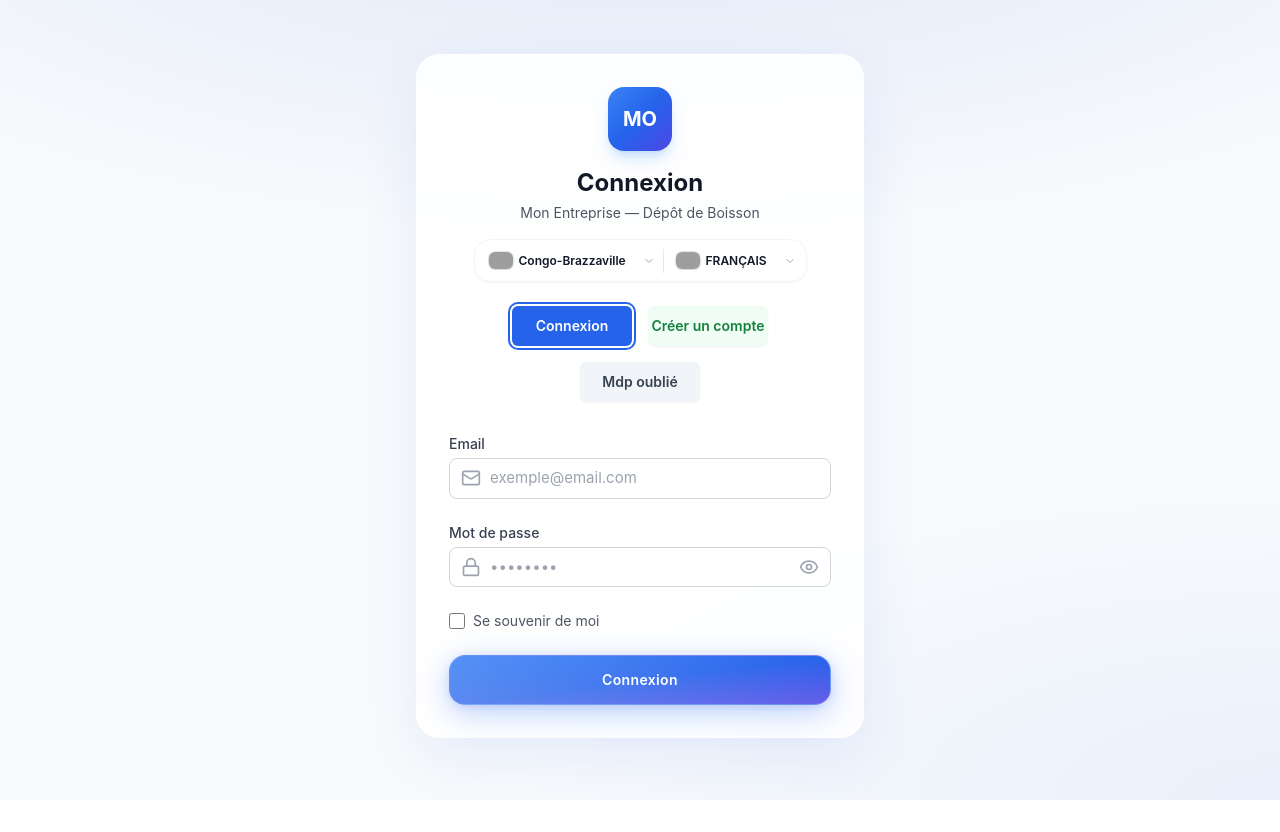
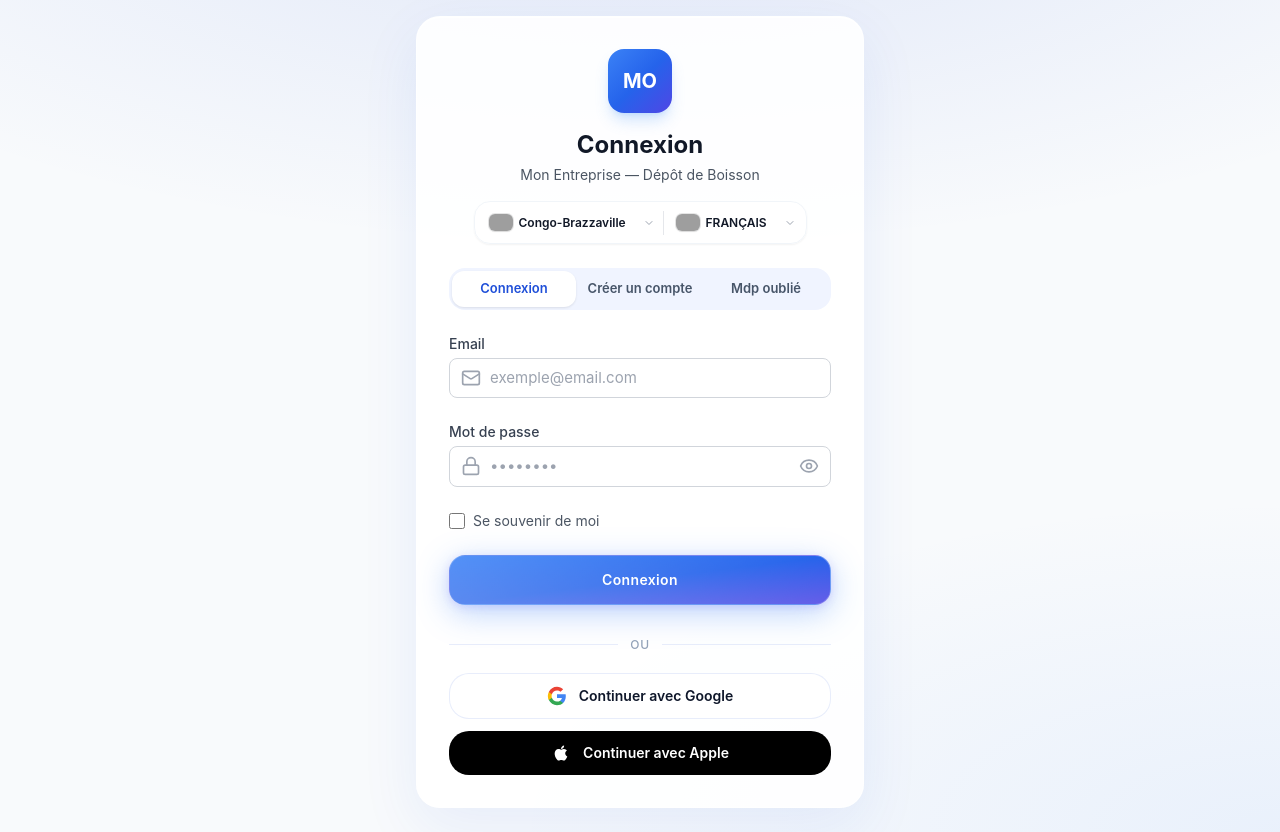
Before and after one commit to REGFFEX/CasierDor2026, a React (Vite) app: page /#/login in a window 1280 px wide. Before the commit the page ends 800 px from the top, so only its background shows below. Built offline with nearby package versions, Linux system fonts and the light colour scheme; grey boxes are pictures that could not be loaded.

Commit message:
Implement iOS-style UI enhancements, improved navigation, and social auth buttons
Co-authored-by: base44-builder[bot] <245833847+base44-builder[bot]@users.noreply.github.com>

```diff
--- a/components/auth/AuthShell.tsx
+++ b/components/auth/AuthShell.tsx
@@ -39,35 +39,23 @@ const AuthShell: React.FC<AuthShellProps> = ({
             </div>
           </div>
 
-          {/* Navigation des actions d'authentification */}
-          <nav className="flex flex-wrap justify-center gap-4 mb-8">
+          {/* Navigation des actions d'authentification — iOS segmented control */}
+          <nav className="ds-segmented mb-6">
             <Link
               to="/login"
-              style={{ width: '120px', height: '40px', borderRadius: '6px' }}
-              className={`flex items-center justify-center text-sm font-semibold transition-colors duration-200 shadow-sm
-                ${location.pathname === '/login'
-                  ? 'bg-blue-600 text-white shadow-blue-500/30 ring-2 ring-blue-600 ring-offset-2 dark:ring-offset-slate-800'
-                  : 'bg-blue-50 text-blue-700 hover:bg-blue-100 dark:bg-blue-900/30 dark:text-blue-400 dark:hover:bg-blue-900/50'}`}
+              className={`ds-segmented-item ${location.pathname === '/login' ? 'active' : ''}`}
             >
               {t('auth.login')}
             </Link>
             <Link
               to="/register"
-              style={{ width: '120px', height: '40px', borderRadius: '6px' }}
-              className={`flex items-center justify-center text-sm font-semibold transition-colors duration-200 shadow-sm
-                ${location.pathname === '/register'
-                  ? 'bg-green-600 text-white shadow-green-500/30 ring-2 ring-green-600 ring-offset-2 dark:ring-offset-slate-800'
-                  : 'bg-green-50 text-green-700 hover:bg-green-100 dark:bg-green-900/30 dark:text-green-400 dark:hover:bg-green-900/50'}`}
+              className={`ds-segmented-item ${location.pathname === '/register' ? 'active' : ''}`}
             >
               {t('auth.register')}
             </Link>
             <Link
               to="/forgot-password"
-              style={{ width: '120px', height: '40px', borderRadius: '6px' }}
-              className={`flex items-center justify-center text-sm font-semibold transition-colors duration-200 shadow-sm
-                ${location.pathname === '/forgot-password'
-                  ? 'bg-gray-600 text-white shadow-gray-500/30 ring-2 ring-gray-600 ring-offset-2 dark:ring-offset-slate-800'
-                  : 'bg-gray-100 text-gray-700 hover:bg-gray-200 dark:bg-slate-700 dark:text-gray-300 dark:hover:bg-slate-600'}`}
+              className={`ds-segmented-item ${location.pathname === '/forgot-password' ? 'active' : ''}`}
             >
               {t('auth.forgotPasswordShort')}
             </Link>
--- /dev/null
+++ b/components/auth/SocialAuthButtons.tsx
@@ -0,0 +1,60 @@
+import React from 'react';
+
+/**
+ * Social authentication buttons (Google + Apple)
+ * iOS-style design with glass effect
+ */
+const SocialAuthButtons: React.FC = () => {
+  const handleGoogleLogin = () => {
+    // TODO: Wire to Supabase OAuth when VITE_SUPABASE_URL is configured
+    // For now, local-only mode: sign in directly
+    console.log('[Auth] Google sign-in requested (local mode)');
+    alert('Connexion Google — Mode local actif. L\'application fonctionne sans connexion.');
+  };
+
+  const handleAppleLogin = () => {
+    // TODO: Wire to Supabase OAuth when VITE_SUPABASE_URL is configured
+    console.log('[Auth] Apple sign-in requested (local mode)');
+    alert('Connexion Apple — Mode local actif. L\'application fonctionne sans connexion.');
+  };
+
+  return (
+    <div className="space-y-3">
+      {/* Divider */}
+      <div className="flex items-center gap-3 py-2">
+        <div className="flex-1 h-px bg-[var(--c-border)]" />
+        <span className="text-xs font-medium text-[var(--c-text-3)] uppercase tracking-wider">ou</span>
+        <div className="flex-1 h-px bg-[var(--c-border)]" />
+      </div>
+
+      {/* Google */}
+      <button
+        type="button"
+        onClick={handleGoogleLogin}
+        className="w-full flex items-center justify-center gap-3 px-4 py-3 rounded-[var(--r-lg)] bg-white dark:bg-slate-800 border border-[var(--c-border)] text-[var(--c-text)] font-semibold text-sm transition-all active:scale-[0.97] hover:shadow-md"
+      >
+        <svg className="w-5 h-5" viewBox="0 0 24 24">
+          <path fill="#4285F4" d="M22.56 12.25c0-.78-.07-1.53-.2-2.25H12v4.26h5.92c-.26 1.37-1.04 2.53-2.21 3.31v2.77h3.57c2.08-1.92 3.28-4.74 3.28-8.09z" />
+          <path fill="#34A853" d="M12 23c2.97 0 5.46-.98 7.28-2.66l-3.57-2.77c-.98.66-2.23 1.06-3.71 1.06-2.86 0-5.29-1.93-6.16-4.53H2.18v2.84C3.99 20.53 7.7 23 12 23z" />
+          <path fill="#FBBC05" d="M5.84 14.09c-.22-.66-.35-1.36-.35-2.09s.13-1.43.35-2.09V7.07H2.18C1.43 8.55 1 10.22 1 12s.43 3.45 1.18 4.93l2.85-2.22.81-.62z" />
+          <path fill="#EA4335" d="M12 5.38c1.62 0 3.06.56 4.21 1.64l3.15-3.15C17.45 2.09 14.97 1 12 1 7.7 1 3.99 3.47 2.18 7.07l3.66 2.84c.87-2.6 3.3-4.53 6.16-4.53z" />
+        </svg>
+        <span>Continuer avec Google</span>
+      </button>
+
+      {/* Apple */}
+      <button
+        type="button"
+        onClick={handleAppleLogin}
+        className="w-full flex items-center justify-center gap-3 px-4 py-3 rounded-[var(--r-lg)] bg-black dark:bg-white text-white dark:text-black font-semibold text-sm transition-all active:scale-[0.97] hover:shadow-md"
+      >
+        <svg className="w-5 h-5" viewBox="0 0 24 24" fill="currentColor">
+          <path d="M17.05 20.28c-.98.95-2.05.8-3.08.35-1.09-.46-2.09-.48-3.24 0-1.44.62-2.2.44-3.06-.35C2.79 15.25 3.51 7.59 9.05 7.31c1.35.07 2.29.74 3.08.8 1.18-.24 2.31-.93 3.57-.84 1.51.12 2.65.72 3.4 1.8-3.12 1.87-2.38 5.98.48 7.13-.57 1.5-1.31 2.99-2.54 4.09l.01-.01zM12.03 7.25c-.15-2.23 1.66-4.07 3.74-4.25.29 2.58-2.34 4.5-3.74 4.25z" />
+        </svg>
+        <span>Continuer avec Apple</span>
+      </button>
+    </div>
+  );
+};
+
+export default SocialAuthButtons;
--- a/pages/HistoryPage.tsx
+++ b/pages/HistoryPage.tsx
@@ -236,7 +236,7 @@ const HistoryPage: React.FC = () => {
               </button>
             ))}
           </div>
-          <div className="relative min-w-[250px]">
+          <div className="relative w-full sm:min-w-[250px]">
             <Search className="absolute left-3 top-1/2 -translate-y-1/2 text-gray-400 w-4 h-4" />
             <input
               type="text"
--- a/pages/LoginPage.tsx
+++ b/pages/LoginPage.tsx
@@ -8,6 +8,7 @@ import { getStoreData, setStoreData, STORAGE_KEYS, DEFAULT_SETTINGS } from '../s
 import { checkLockout } from '../utils/securityUtils';
 import AuthShell from '../components/auth/AuthShell';
 import AuthCrystalButton from '../components/auth/AuthCrystalButton';
+import SocialAuthButtons from '../components/auth/SocialAuthButtons';
 import { resolveCompanyProfile, getBusinessTypeLabel } from '../utils/companyProfile';
 import { isStorageConfigured } from '../utils/storageDirectory';
 
@@ -179,6 +180,10 @@ const LoginPage: React.FC = () => {
             </AuthCrystalButton>
           </form>
 
+          <div className="mt-6">
+            <SocialAuthButtons />
+          </div>
+
           {settings.enableTestAccounts && (
             <div className="mt-6 p-4 bg-gray-50 dark:bg-slate-700 rounded-lg">
               <p className="text-xs text-gray-600 dark:text-gray-400 mb-2">{t('auth.testAccountsTitle')}</p>
--- a/styles/design-system.css
+++ b/styles/design-system.css
@@ -121,6 +121,8 @@
 html {
   -webkit-text-size-adjust: 100%;
   text-size-adjust: 100%;
+  overflow-x: hidden;
+  max-width: 100vw;
 }
 
 body {
@@ -132,6 +134,8 @@ body {
   -webkit-tap-highlight-color: transparent;
   -webkit-font-smoothing: antialiased;
   overscroll-behavior: none;
+  overflow-x: hidden;
+  max-width: 100vw;
 }
 
 /* ═══════════════════════════════════════════════
@@ -155,26 +159,77 @@ body {
    CARTES CRYSTAL
 ═══════════════════════════════════════════════ */
 .ds-card {
-  background: var(--c-surface);
+  background: linear-gradient(
+    135deg,
+    var(--c-surface) 0%,
+    color-mix(in srgb, var(--c-surface) 95%, var(--c-surface-2)) 100%
+  );
   border: 1px solid var(--c-border);
   border-radius: var(--r-xl);
-  box-shadow: var(--shadow-inset-top), var(--shadow-sm);
+  box-shadow:
+    inset 1px 1px 0 rgba(255, 255, 255, 0.80),
+    inset -1px -1px 1px rgba(0, 0, 0, 0.02),
+    var(--shadow-sm);
   transition: transform var(--dur-normal) var(--ease),
               box-shadow var(--dur-normal) var(--ease);
+  position: relative;
+  overflow: hidden;
+}
+
+:root.dark .ds-card {
+  box-shadow:
+    inset 1px 1px 0 rgba(255, 255, 255, 0.05),
+    inset -1px -1px 1px rgba(0, 0, 0, 0.10),
+    var(--shadow-sm);
 }
 
 .ds-card-glass {
-  background: rgba(255, 255, 255, 0.72);
-  backdrop-filter: blur(var(--blur-md));
-  -webkit-backdrop-filter: blur(var(--blur-md));
-  border: 1px solid rgba(255, 255, 255, 0.55);
+  background: linear-gradient(
+    135deg,
+    rgba(255, 255, 255, 0.88) 0%,
+    rgba(255, 255, 255, 0.68) 50%,
+    rgba(255, 255, 255, 0.55) 100%
+  );
+  backdrop-filter: blur(var(--blur-md)) saturate(180%);
+  -webkit-backdrop-filter: blur(var(--blur-md)) saturate(180%);
+  border: 1px solid rgba(255, 255, 255, 0.60);
   border-radius: var(--r-xl);
-  box-shadow: var(--shadow-inset-top), var(--shadow-md);
+  box-shadow:
+    inset 1px 1px 1px rgba(255, 255, 255, 0.95),
+    inset -1px -1px 2px rgba(0, 0, 0, 0.03),
+    0 8px 32px rgba(31, 79, 216, 0.08),
+    0 2px 8px rgba(0, 0, 0, 0.04);
+  position: relative;
+  overflow: hidden;
+}
+
+/* iOS glass: bright light from top-left, soft shadow to bottom-right */
+.ds-card-glass::before {
+  content: '';
+  position: absolute;
+  top: 0; left: 0;
+  width: 60%; height: 60%;
+  background: radial-gradient(ellipse at top left, rgba(255,255,255,0.25), transparent 70%);
+  pointer-events: none;
+  border-radius: inherit;
 }
 
 :root.dark .ds-card-glass {
-  background: rgba(17, 24, 39, 0.75);
-  border-color: rgba(148, 163, 184, 0.10);
+  background: linear-gradient(
+    135deg,
+    rgba(30, 41, 59, 0.82) 0%,
+    rgba(17, 24, 39, 0.72) 50%,
+    rgba(15, 23, 42, 0.65) 100%
+  );
+  border-color: rgba(148, 163, 184, 0.12);
+  box-shadow:
+    inset 1px 1px 1px rgba(255, 255, 255, 0.08),
+    inset -1px -1px 2px rgba(0, 0, 0, 0.15),
+    0 8px 32px rgba(0, 0, 0, 0.3);
+}
+
+:root.dark .ds-card-glass::before {
+  background: radial-gradient(ellipse at top left, rgba(255,255,255,0.06), transparent 70%);
 }
 
 .ds-card-elevated {
@@ -233,11 +288,11 @@ body {
   left: 0;
   right: 0;
   z-index: 50;
-  background: rgba(255, 255, 255, 0.88);
-  backdrop-filter: blur(var(--blur-md));
-  -webkit-backdrop-filter: blur(var(--blur-md));
-  border-top: 1px solid var(--c-border);
-  box-shadow: 0 -4px 24px rgba(0,0,0,0.06);
+  background: rgba(255, 255, 255, 0.72);
+  backdrop-filter: blur(var(--blur-lg)) saturate(180%);
+  -webkit-backdrop-filter: blur(var(--blur-lg)) saturate(180%);
+  border-top: 1px solid rgba(255, 255, 255, 0.50);
+  box-shadow: 0 -4px 24px rgba(0,0,0,0.06), inset 0 1px 0 rgba(255,255,255,0.60);
   padding-bottom: var(--nav-safe);
   height: calc(var(--nav-h) + var(--nav-safe));
   display: flex;
@@ -245,8 +300,9 @@ body {
 }
 
 :root.dark .ds-bottom-nav {
-  background: rgba(8, 14, 26, 0.90);
+  background: rgba(8, 14, 26, 0.82);
   border-top-color: rgba(148, 163, 184, 0.08);
+  box-shadow: 0 -4px 24px rgba(0,0,0,0.3), inset 0 1px 0 rgba(255,255,255,0.05);
 }
 
 .ds-bottom-nav-item {
@@ -255,14 +311,15 @@ body {
   flex-direction: column;
   align-items: center;
   justify-content: center;
-  gap: 3px;
-  padding: var(--sp-sm) var(--sp-xs);
+  gap: 2px;
+  padding: var(--sp-xs);
   color: var(--c-text-3);
   text-decoration: none;
   transition: color var(--dur-fast) var(--ease);
   min-height: 44px;
   border-radius: var(--r-md);
-  margin: 6px 2px;
+  margin: 4px 1px;
+  min-width: 0;
 }
 
 .ds-bottom-nav-item.active {
@@ -271,27 +328,33 @@ body {
 
 .ds-bottom-nav-item.active .ds-nav-icon-wrap {
   background: var(--c-brand-xlight);
+  box-shadow: 0 2px 8px rgba(31, 79, 216, 0.15);
 }
 
 .ds-nav-icon-wrap {
-  width: 36px;
-  height: 28px;
+  width: 32px;
+  height: 32px;
   display: flex;
   align-items: center;
   justify-content: center;
   border-radius: var(--r-sm);
   transition: background var(--dur-fast) var(--ease),
-              transform var(--dur-fast) var(--ease-spring);
+              transform var(--dur-fast) var(--ease-spring),
+              box-shadow var(--dur-fast) var(--ease);
 }
 
 .ds-bottom-nav-item:active .ds-nav-icon-wrap {
-  transform: scale(0.88);
+  transform: scale(0.85);
 }
 
 .ds-nav-label {
-  font-size: 10px;
+  font-size: 9px;
   font-weight: 600;
   letter-spacing: 0.01em;
+  white-space: nowrap;
+  overflow: hidden;
+  text-overflow: ellipsis;
+  max-width: 100%;
 }
 
 /* ═══════════════════════════════════════════════
@@ -767,6 +830,8 @@ body {
 .ds-page-content {
   padding: var(--sp-lg);
   padding-bottom: calc(var(--nav-h) + var(--nav-safe) + var(--sp-lg));
+  overflow-x: hidden;
+  max-width: 100%;
 }
 
 @media (min-width: 768px) {
@@ -774,6 +839,88 @@ body {
     padding: var(--sp-3xl);
     padding-bottom: var(--sp-3xl);
   }
+}
+
+/* ═══════════════════════════════════════════════
+   OVERFLOW PREVENTION UTILITIES (iOS-style)
+═══════════════════════════════════════════════ */
+.ds-overflow-hidden { overflow: hidden; }
+.ds-overflow-x-hidden { overflow-x: hidden; }
+.ds-min-w-0 { min-width: 0; }
+.ds-max-w-full { max-width: 100%; }
+.ds-w-full { width: 100%; }
+
+.ds-text-truncate {
+  white-space: nowrap;
+  overflow: hidden;
+  text-overflow: ellipsis;
+  min-width: 0;
+}
+
+.ds-text-clamp-2 {
+  display: -webkit-box;
+  -webkit-line-clamp: 2;
+  -webkit-box-orient: vertical;
+  overflow: hidden;
+  min-width: 0;
+}
+
+.ds-no-scrollbar {
+  -ms-overflow-style: none;
+  scrollbar-width: none;
+}
+.ds-no-scrollbar::-webkit-scrollbar { display: none; }
+
+/* Flex children should always be able to shrink */
+.ds-flex-min-w-0 > * { min-width: 0; }
+
+/* iOS-style segmented control */
+.ds-segmented {
+  display: flex;
+  background: var(--c-surface-2);
+  border-radius: var(--r-md);
+  padding: 3px;
+  gap: 2px;
+  overflow: hidden;
+}
+
+.ds-segmented-item {
+  flex: 1;
+  display: flex;
+  align-items: center;
+  justify-content: center;
+  padding: var(--sp-sm) var(--sp-md);
+  border-radius: var(--r-sm);
+  font-size: var(--text-sm);
+  font-weight: 600;
+  color: var(--c-text-2);
+  transition: all var(--dur-fast) var(--ease);
+  min-width: 0;
+  white-space: nowrap;
+  overflow: hidden;
+  text-overflow: ellipsis;
+}
+
+.ds-segmented-item.active {
+  background: var(--c-surface);
+  color: var(--c-brand);
+  box-shadow: var(--shadow-xs);
+}
+
+/* iOS-style large title header */
+.ds-large-title {
+  font-size: var(--text-3xl);
+  font-weight: 800;
+  letter-spacing: -0.03em;
+  color: var(--c-text);
+  line-height: 1.1;
+}
+
+/* Hide text on very small screens, show only icons */
+@media (max-width: 380px) {
+  .ds-hide-text-xs { display: none; }
+  .ds-icon-only-xs { padding: 0; width: 44px; }
+  .ds-icon-only-xs .ds-btn-text { display: none; }
 }
 
 /* ═══════════════════════════════════════════════
```
Also changed, not shown: components/Layout.tsx (+39 -44 lines).
